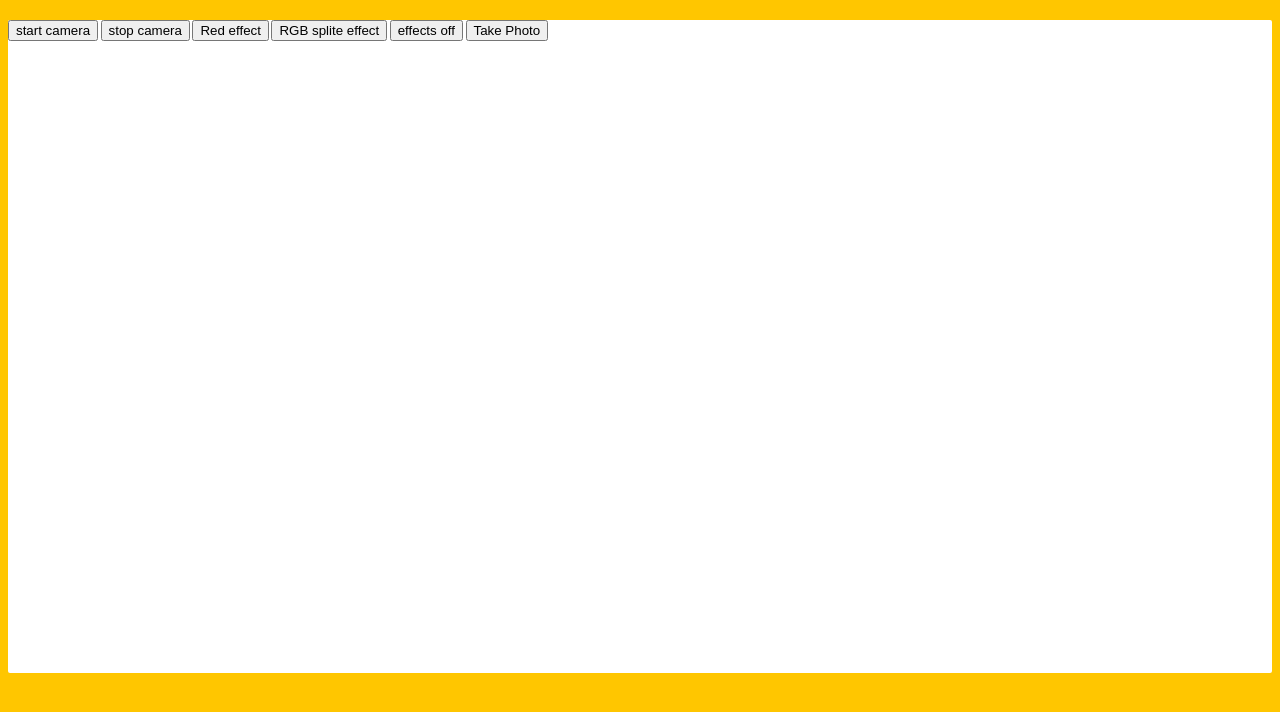
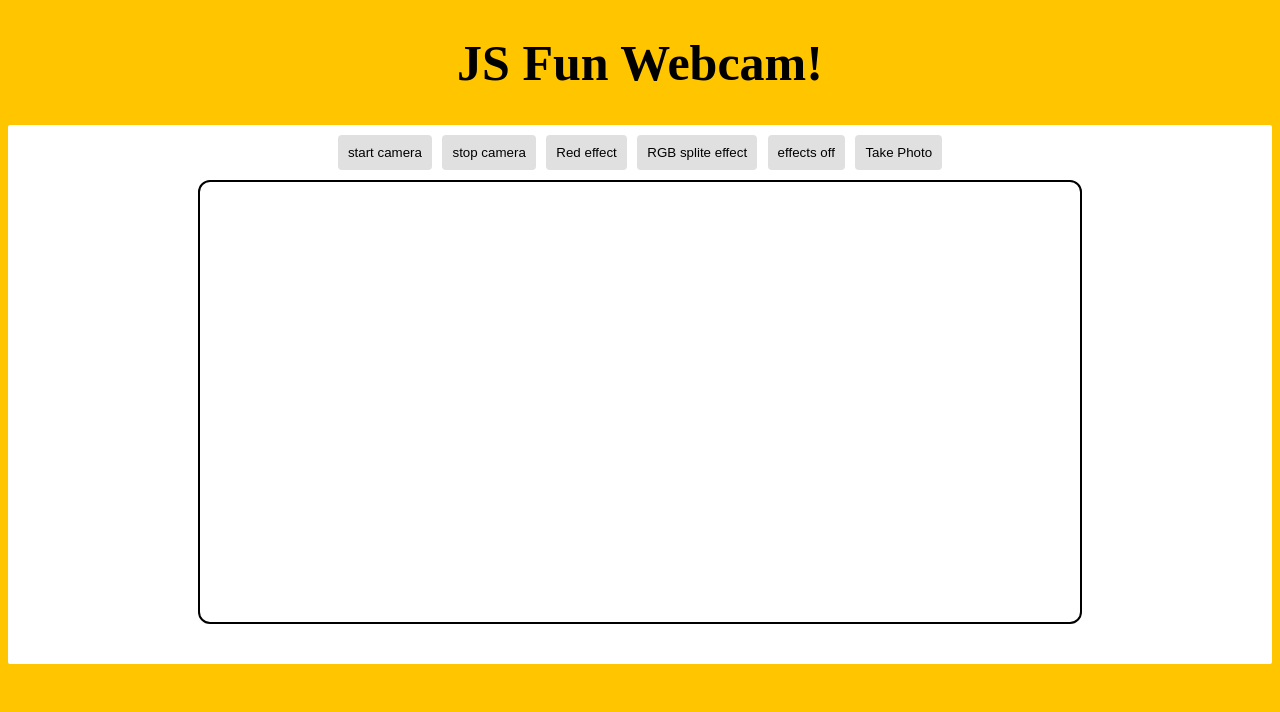
Before and after one commit to AlirezaMohammadi-git/JS-Fun-Webcam, a plain HTML site: page index.html in a window 1280 px wide. Drawn offline with Linux system fonts and the light colour scheme.

Commit message:
- adding some styles - fixing "multiple readback operations using getImageData" warning

```diff
--- a/index.html
+++ b/index.html
@@ -9,6 +9,8 @@
 </head>
 
 <body>
+
+  <h1>JS Fun Webcam!</h1>
 
   <div class="photobooth">
     <div class="controls">
--- a/scripts.js
+++ b/scripts.js
@@ -1,6 +1,6 @@
 const video = document.querySelector('.player');
 const canvas = document.querySelector('.photo');
-const ctx = canvas.getContext('2d');
+const ctx = canvas.getContext('2d', { willReadFrequently: true });
 const strip = document.querySelector('.strip');
 const snap = document.querySelector('.snap');
 let redFilter = false;
@@ -51,7 +51,7 @@ function drawVideoInCanvas() {
     let pixels = ctx.getImageData(0, 0, width, height)
     if (redFilter) {
       pixels = redEffect(pixels);
-      ctx.putImageData(pixels,0,0);
+      ctx.putImageData(pixels, 0, 0);
     }
     if (rgbSpliteFilter) {
       pixels = rgbSplit(pixels);
--- a/style.css
+++ b/style.css
@@ -2,7 +2,9 @@ html {
   box-sizing: border-box;
 }
 
-*, *:before, *:after {
+*,
+*:before,
+*:after {
   box-sizing: inherit;
 }
 
@@ -11,11 +13,43 @@ html {
   background: #ffc600;
 }
 
+body {
+  h1 {
+    font-size: 5rem;
+    display: block;
+    text-align: center;
+  }
+
+  button {
+    padding: 1rem;
+    border-radius: 4px;
+    border: none;
+    outline-color: transparent;
+    margin: 1rem 0.4rem;
+    background-color: rgb(225, 224, 224);
+    transition: all 0.4s;
+
+    &:hover {
+      background-color: grey;
+      color: white;
+    }
+  }
+
+  canvas {
+    border: 2px solid black;
+    border-radius: 12px;
+  }
+}
+
 .photobooth {
   background: white;
   max-width: 150rem;
   margin: 2rem auto;
   border-radius: 2px;
+  display: flex;
+  flex-direction: column;
+  justify-content: center;
+  align-items: center;
 }
 
 /*clearfix*/
@@ -26,7 +60,7 @@ html {
 }
 
 .photo {
-  width: 100%;
+  width: 70%;
   float: left;
 }
 
@@ -34,7 +68,7 @@ html {
   position: absolute;
   top: 20px;
   right: 20px;
-  width:200px;
+  width: 200px;
 }
 
 /*
@@ -49,12 +83,26 @@ html {
   width: 100px;
   overflow-x: scroll;
   padding: 0.8rem 0.8rem 2.5rem 0.8rem;
-  box-shadow: 0 0 3px rgba(0,0,0,0.2);
+  box-shadow: 0 0 3px rgba(0, 0, 0, 0.2);
   background: white;
 }
 
-.strip a:nth-child(5n+1) img { transform: rotate(10deg); }
-.strip a:nth-child(5n+2) img { transform: rotate(-2deg); }
-.strip a:nth-child(5n+3) img { transform: rotate(8deg); }
-.strip a:nth-child(5n+4) img { transform: rotate(-11deg); }
-.strip a:nth-child(5n+5) img { transform: rotate(12deg); }
+.strip a:nth-child(5n+1) img {
+  transform: rotate(10deg);
+}
+
+.strip a:nth-child(5n+2) img {
+  transform: rotate(-2deg);
+}
+
+.strip a:nth-child(5n+3) img {
+  transform: rotate(8deg);
+}
+
+.strip a:nth-child(5n+4) img {
+  transform: rotate(-11deg);
+}
+
+.strip a:nth-child(5n+5) img {
+  transform: rotate(12deg);
+}
```
